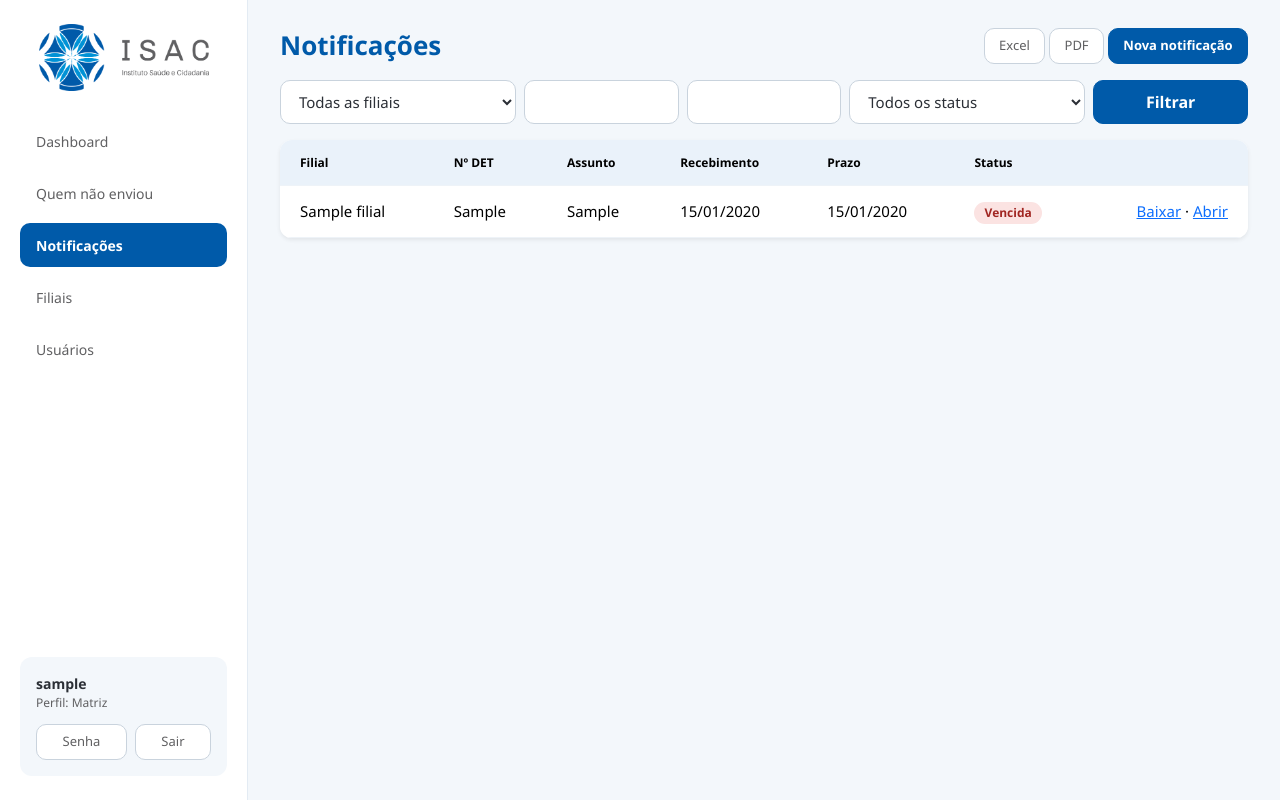
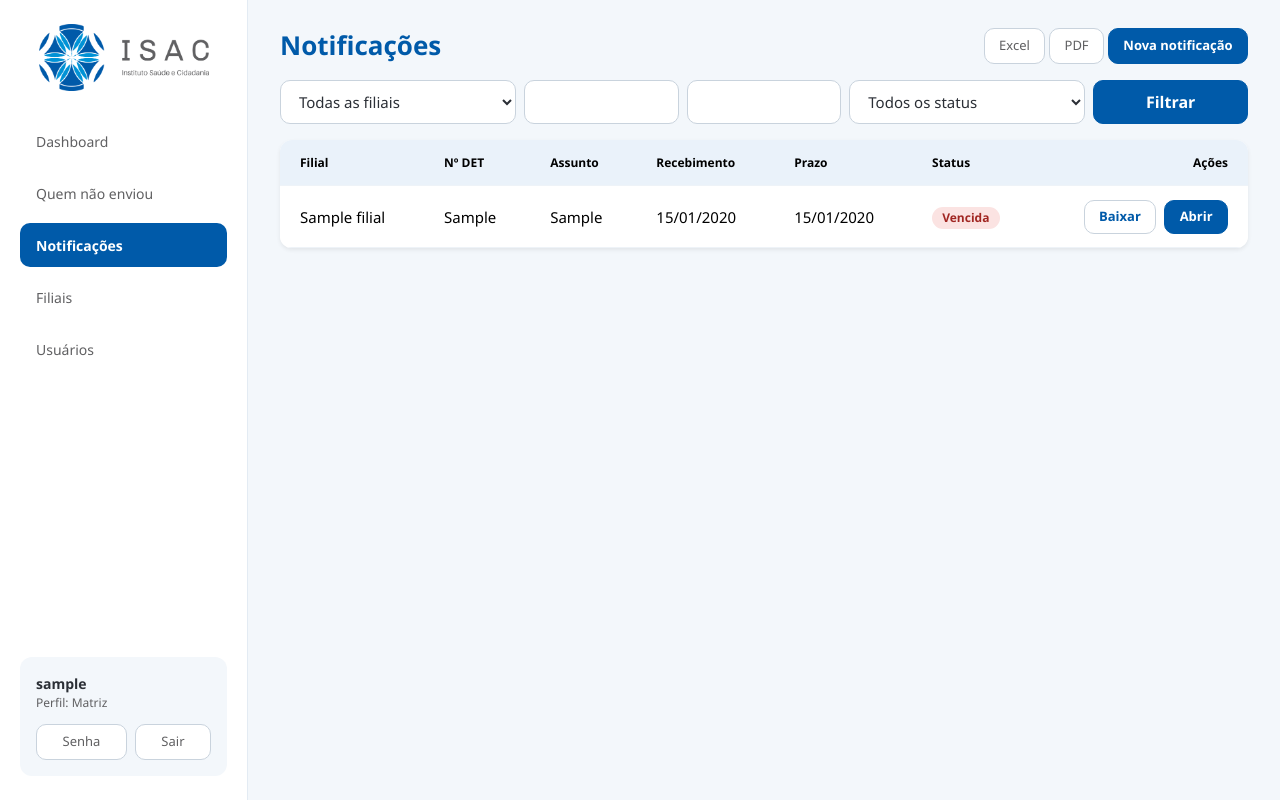
Before and after one commit to nuanderson/project_det, a Django app: page /notificacoes/ in a window 1280 px wide. Run offline with Django 5.2, Linux system fonts and the light colour scheme; a user stored in the database is signed in; tables that the repository leaves empty hold one stand-in row (values such as "Sample post").

Commit message:
Transforma as ações da lista de notificações em botões
- Abrir (primário), Baixar (contorno) e Editar (só filial) viram botões
  de 34 px com cantos de 10 px, como no design
- Cabeçalho "Ações" na tabela; "sem anexo" em vermelho para a matriz

Co-Authored-By: Claude Sonnet 5.5 <noreply@anthropic.com>

```diff
--- a/static/css/tema.css
+++ b/static/css/tema.css
@@ -123,3 +123,10 @@ ul.errorlist { list-style: none; padding: 0; margin: 0 0 .5rem; color: #c0392b;
 /* Evita quebrar o nome da filial e os números nas tabelas */
 .table td:first-child, .table th:first-child { white-space: nowrap; }
 .table > :not(caption) > * > * { padding-left: 1.25rem; padding-right: 1.25rem; }
+
+/* Ações das linhas da tabela (Baixar / Editar / Abrir) */
+.acoes-linha { display: flex; align-items: center; justify-content: flex-end; gap: 8px; white-space: nowrap; }
+.acoes-linha .btn { min-height: 34px; padding: .2rem .9rem; font-size: .8125rem; }
+.btn-baixar { background: #fff; border: 1px solid var(--isac-borda); color: var(--isac-azul); }
+.btn-baixar:hover { background: var(--isac-cabecalho); border-color: var(--isac-azul); color: var(--isac-azul); }
+.sem-anexo { font-size: .75rem; color: #c0392b; }
--- a/templates/core/notificacao_lista.html
+++ b/templates/core/notificacao_lista.html
@@ -17,18 +17,20 @@
 </form>
 <div class="card shadow-sm"><div class="table-responsive">
 <table class="table table-hover mb-0">
-  <thead><tr><th>Filial</th><th>Nº DET</th><th>Assunto</th><th>Recebimento</th><th>Prazo</th><th>Status</th><th></th></tr></thead>
+  <thead><tr><th>Filial</th><th>Nº DET</th><th>Assunto</th><th>Recebimento</th><th>Prazo</th><th>Status</th><th class="text-end">Ações</th></tr></thead>
   <tbody>
   {% for n in notificacoes %}
     <tr>
       <td>{{ n.filial }}</td><td>{{ n.numero_det }}</td><td>{{ n.assunto }}</td>
       <td>{{ n.data_recebimento|date:"d/m/Y" }}</td><td>{{ n.prazo_resposta|date:"d/m/Y"|default:"-" }}</td>
       <td><span class="badge {% if n.vencida %}text-bg-danger{% elif n.status == 'RESPONDIDA' %}text-bg-success{% else %}text-bg-warning{% endif %}">{{ n.status_exibicao }}</span></td>
-      <td class="text-end text-nowrap">
-        {% if n.avisos_novos and not user.is_matriz %}<span class="badge text-bg-info">Novo aviso</span>{% endif %}
-        {% if n.anexo %}<a href="{% url 'notificacao_anexo' n.pk %}">Baixar</a> ·{% elif user.is_matriz %}<span class="text-danger small">sem anexo</span> ·{% endif %}
-        <a href="{% url 'notificacao_detalhe' n.pk %}">Abrir</a>
-        {% if not user.is_matriz %}· <a href="{% url 'notificacao_editar' n.pk %}">Editar</a>{% endif %}
+      <td>
+        <div class="acoes-linha">
+          {% if n.avisos_novos and not user.is_matriz %}<span class="badge text-bg-info">Novo aviso</span>{% endif %}
+          {% if n.anexo %}<a class="btn btn-sm btn-baixar" href="{% url 'notificacao_anexo' n.pk %}">Baixar</a>{% elif user.is_matriz %}<span class="sem-anexo">sem anexo</span>{% endif %}
+          {% if not user.is_matriz %}<a class="btn btn-sm btn-outline-isac" href="{% url 'notificacao_editar' n.pk %}">Editar</a>{% endif %}
+          <a class="btn btn-sm btn-primary" href="{% url 'notificacao_detalhe' n.pk %}">Abrir</a>
+        </div>
       </td>
     </tr>
   {% empty %}
```
